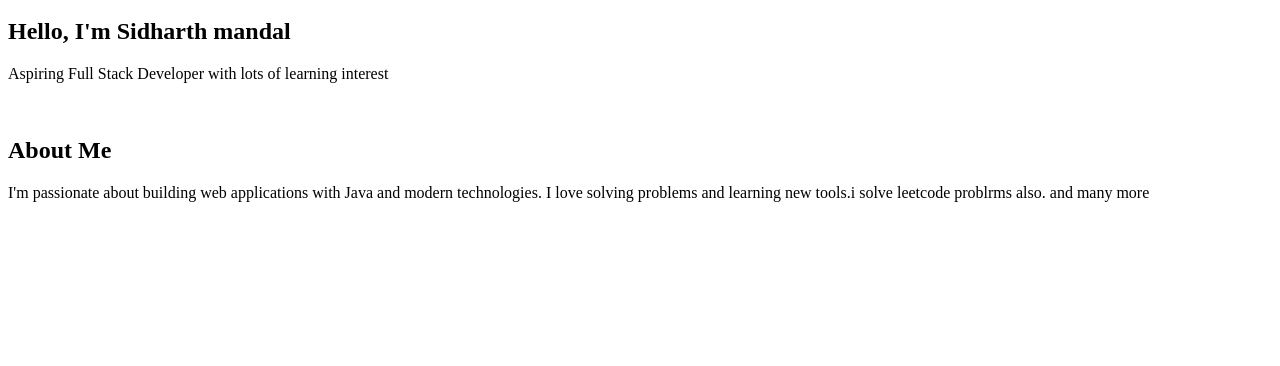
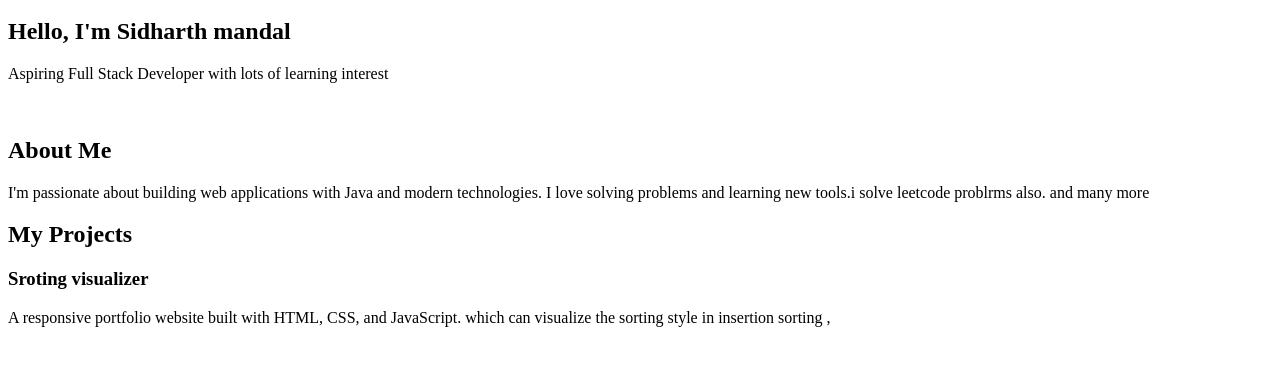
Before and after one commit to sidhartha-mandal/portfolio, a plain HTML site: page index.html in a window 1280 px wide. Shown: the part 154-520 px from the top of the page. Drawn offline with Linux system fonts and the light colour scheme.

Commit message:
adding another section which shows my project section

```diff
--- a/index.html
+++ b/index.html
@@ -32,5 +32,21 @@
       and many more
     </p>
   </section>
+
+
+  <section id="projects" class="projects">
+    <h2>My Projects</h2>
+
+    <div class="project-card">
+      <h3>Sroting visualizer</h3>
+      <p>A responsive portfolio website built with HTML, CSS, and JavaScript. which can visualize the sorting style in
+        insertion sorting ,
+      </p>
+    </div>
+
+
+  </section>
+
+
 </body>
 </html>
```
